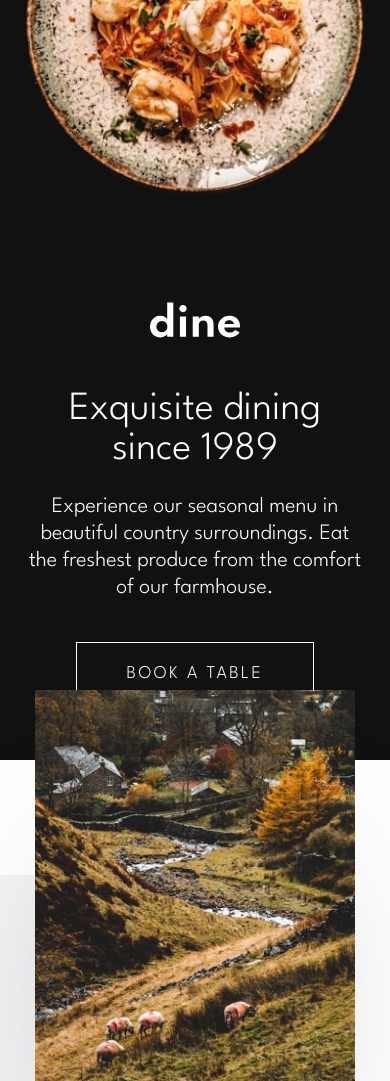
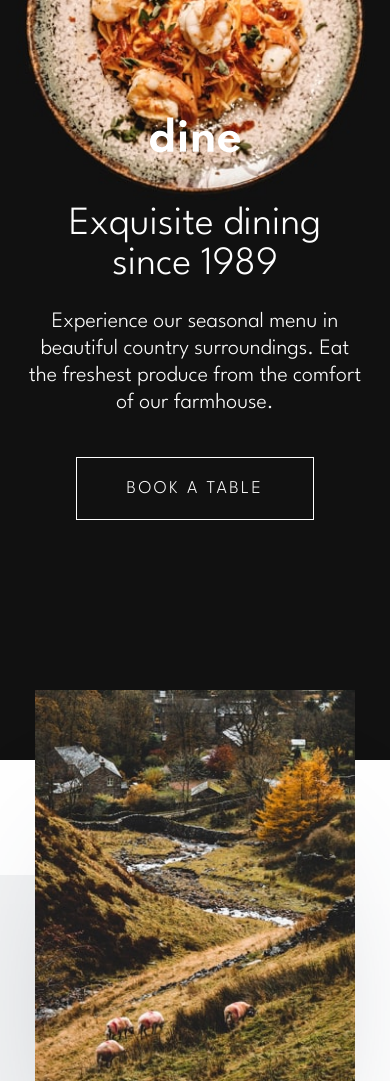
Before and after one commit to dusanlukic404/dine-restaurant, a website: page public/index.html in a window 390 px wide. Shown: the top 1081 px of the page. Drawn offline with nearby package versions, Linux system fonts and the light colour scheme.

Commit message:
responsive finished

```diff
--- a/src/sass/base/_typography.scss
+++ b/src/sass/base/_typography.scss
@@ -26,7 +26,7 @@ p:not(.meal p, .footer p) {
 }
 
 .form-card {
-  font-size: rem(24);
+  font-size: clamp(rem(18), 3vw + 1rem, rem(24));
   line-height: 1.225;
   color: $clr-primary-900;
 
@@ -74,7 +74,6 @@ h2 {
   @include breakpoint("large") {
     line-height: 1.1;
     text-align: center;
-    max-width: max-content;
   }
 }
 
@@ -139,10 +138,6 @@ p {
 p:not(.hero-text p, .reservation-flex p, .footer p) {
   font-size: rem(22);
   max-width: 445px;
-
-  @include breakpoint("large") {
-    max-width: max-content;
-  }
 }
 
 .meal p {
@@ -152,6 +147,16 @@ p:not(.hero-text p, .reservation-flex p, .footer p) {
 
 .highlights {
   color: $clr-neutral-100;
+}
+
+.highlights-text,
+.gathering-text {
+  @include breakpoint("large") {
+    display: flex;
+    flex-direction: column;
+    justify-content: center;
+    align-items: center;
+  }
 }
 
 .event {
@@ -171,7 +176,6 @@ p:not(.hero-text p, .reservation-flex p, .footer p) {
     background-repeat: no-repeat;
     top: 50%;
     left: rem(-130);
-    transform: translateY(-50%);
     width: 100px;
     height: 1.5px;
 
@@ -179,6 +183,20 @@ p:not(.hero-text p, .reservation-flex p, .footer p) {
     opacity: 0;
 
     transition: $transition;
+
+    @include breakpoint("large") {
+      width: 50%;
+      bottom: 0;
+      left: 50%;
+      top: unset;
+      transform: translateX(-50%);
+    }
+  }
+}
+
+.event-list {
+  @include breakpoint("small") {
+    text-align: center;
   }
 }
 
@@ -189,12 +207,21 @@ p:not(.hero-text p, .reservation-flex p, .footer p) {
 .event.event--active::before {
   opacity: 1;
   transform: translateX(0);
+
+  @include breakpoint("large") {
+    width: 50%;
+    transform: translateX(-50%);
+  }
 }
 
 .reservation-flex strong {
   color: $clr-neutral-100;
   font-weight: 600;
-  font-size: rem(48);
+  font-size: clamp(rem(24), 4vw + 1rem, rem(48));
+
+  @include breakpoint("large") {
+    text-align: center;
+  }
 }
 
 footer {
--- a/src/sass/components/_buttons.scss
+++ b/src/sass/components/_buttons.scss
@@ -60,6 +60,11 @@ button {
   height: rem(15);
 }
 
+a[data-type="inversed"] {
+  @extend %btn;
+  @extend %btn-inverse;
+}
+
 .btn-booking {
   @extend %btn;
   @extend %btn-inverse;
--- a/src/sass/layout/_footer.scss
+++ b/src/sass/layout/_footer.scss
@@ -6,5 +6,13 @@
   &-flex {
     display: flex;
     justify-content: space-between;
+
+    @include breakpoint("medium") {
+      flex-direction: column;
+      justify-content: center;
+      align-items: center;
+      text-align: center;
+      gap: rem(40);
+    }
   }
 }
--- a/src/sass/layout/_forms.scss
+++ b/src/sass/layout/_forms.scss
@@ -54,21 +54,40 @@
     margin-top: rem(20);
   }
 
-  .date-time {
+  .date {
     display: flex;
     justify-content: space-between;
     align-items: center;
+
+    @include breakpoint("small") {
+      flex-direction: column;
+      align-items: flex-start;
+      gap: rem(10);
+    }
 
     .date-box {
       display: flex;
       gap: rem(20);
       align-items: center;
 
+      @include breakpoint("small") {
+        gap: 0;
+        justify-content: space-between;
+        width: 100%;
+      }
+
       input,
       .select {
         width: rem(80);
         text-align: center;
+      }
+
+      input {
         padding-bottom: $input-padding;
+      }
+
+      .select {
+        padding-bottom: rem(14);
       }
     }
   }
--- a/src/sass/layout/_sections.scss
+++ b/src/sass/layout/_sections.scss
@@ -60,20 +60,22 @@
 
   @include breakpoint("large") {
     background-image: url("../../assets/homepage/hero-bg-tablet@2x.jpg");
-    padding-top: rem(510);
     background-position: top center;
+    min-height: 90vh;
 
-    min-height: 90vh;
+    display: flex;
+    justify-content: center;
+    align-items: flex-end;
+    padding-bottom: rem(140);
   }
 
   @include breakpoint("medium") {
     background-image: url("../../assets/homepage/hero-bg-tablet.jpg");
-    padding-top: rem(450);
+    padding-bottom: rem(240);
   }
 
   @include breakpoint("small") {
     background-image: url("../../assets/homepage/hero-bg-mobile.jpg");
-    padding-top: rem(300);
   }
 
   &-container {
@@ -220,6 +222,12 @@
     justify-content: space-between;
     align-items: center;
 
+    @include breakpoint("large") {
+      flex-direction: column;
+      justify-content: center;
+      gap: rem(70);
+    }
+
     .gathering-img {
       position: relative;
 
@@ -238,6 +246,19 @@
 
   .event-list {
     margin-top: rem(80);
+
+    @include breakpoint("large") {
+      display: flex;
+      gap: rem(30);
+      margin-top: rem(40);
+    }
+
+    @include breakpoint("small") {
+      display: flex;
+      flex-direction: column;
+      gap: rem(10);
+      margin-top: rem(40);
+    }
   }
 }
 
@@ -253,6 +274,11 @@
   display: flex;
   justify-content: space-between;
   align-items: center;
+
+  @include breakpoint("large") {
+    flex-direction: column;
+    gap: rem(30);
+  }
 
   .btn {
     margin-top: 0;
@@ -270,5 +296,12 @@
   &-flex {
     display: flex;
     justify-content: space-between;
+
+    @include breakpoint("large") {
+      flex-direction: column;
+      justify-content: center;
+      align-items: center;
+      gap: rem(100);
+    }
   }
 }
--- a/src/sass/pages/_booking.scss
+++ b/src/sass/pages/_booking.scss
@@ -4,4 +4,14 @@
   height: rem(320);
   background-repeat: no-repeat;
   background-image: url("../../assets/patterns/pattern-curve-bottom-right.svg");
+
+  @include breakpoint("large") {
+    height: rem(450);
+    background-size: contain;
+  }
+
+  @include breakpoint("small") {
+    height: rem(550);
+    background-size: contain;
+  }
 }
```
Also changed, not shown: public/booking.html (+2 -2 lines), src/booking.html (+2 -2 lines), public/css/style.css.
